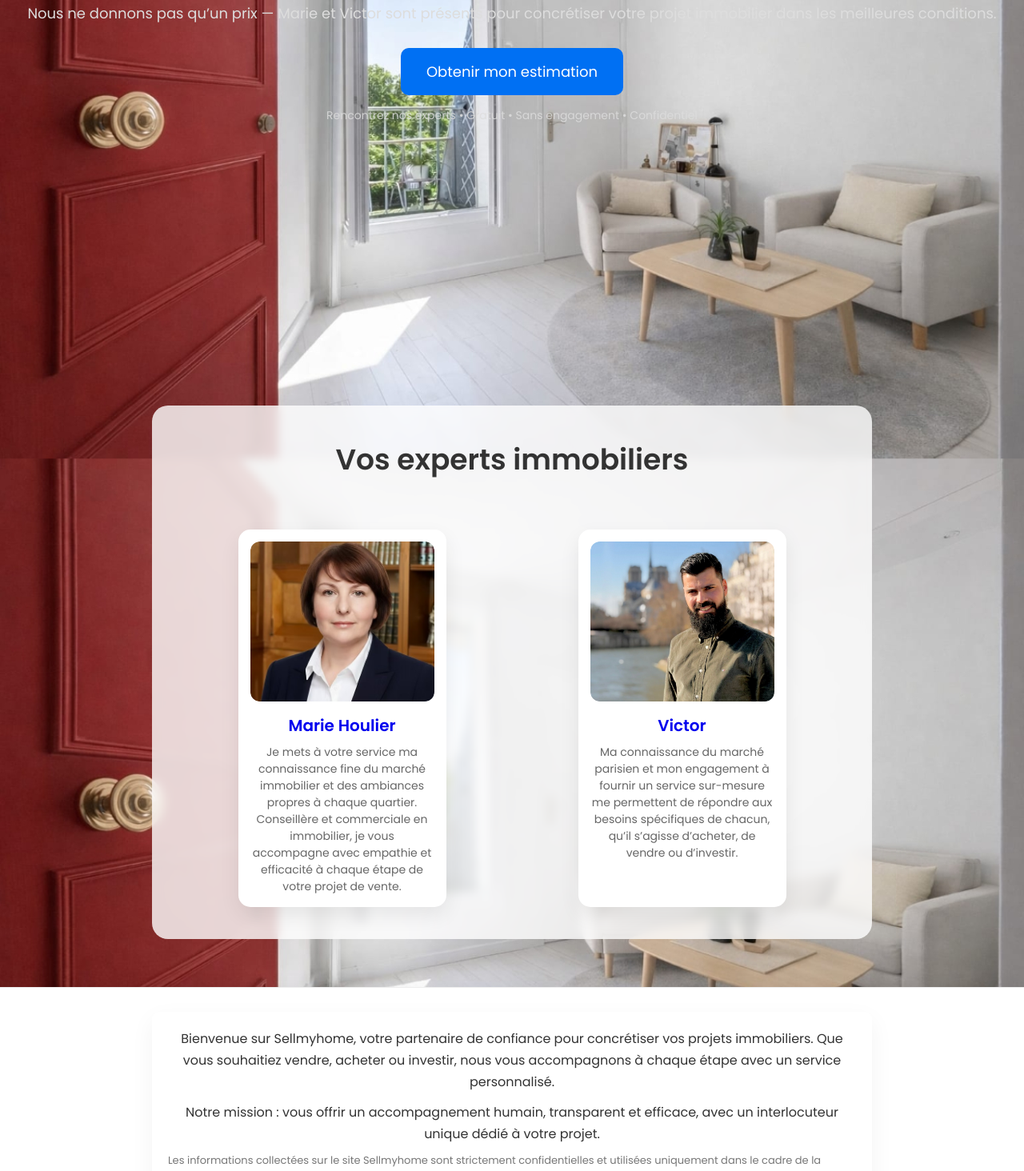
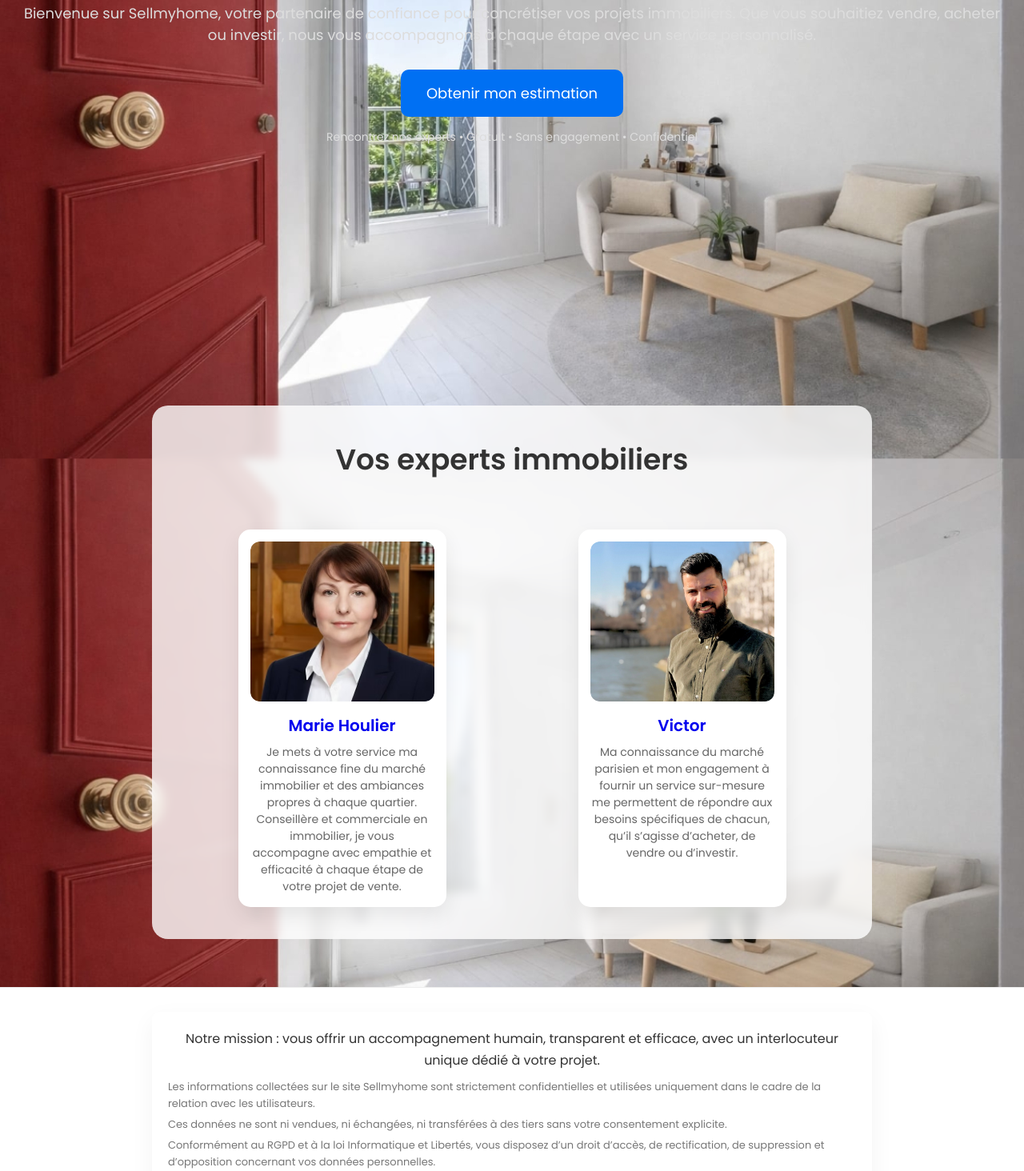
Before and after one commit to Juju-kpi/estimation_immo, a Next.js app: page / in a window 1280 px wide. Shown: the part 280-1744 px from the top of the page at 80% size. Built offline with nearby package versions, Linux system fonts and the light colour scheme.

Commit message:
Update HomeClient.js

```diff
--- a/app/HomeClient.js
+++ b/app/HomeClient.js
@@ -45,8 +45,8 @@ export default function HomeClient() {
     <h1>Une estimation, oui. Mais surtout un accompagnement humain.</h1>
 
     <p>
-      Nous ne donnons pas qu’un prix — Marie et Victor sont présents
-      pour concrétiser votre projet immobilier dans les meilleures conditions.
+      Bienvenue sur Sellmyhome, votre partenaire de confiance pour concrétiser vos projets immobiliers.
+      Que vous souhaitiez vendre, acheter ou investir, nous vous accompagnons à chaque étape avec un service personnalisé.
     </p>
 
     <a href="/estimation">
@@ -55,7 +55,7 @@ export default function HomeClient() {
       </button>
     </a>
 
-    <p style={{ marginTop: 15, fontSize: 14, opacity: 0.85 }}>
+    <p style={{ marginTop: 15, fontSize: 14 }}>
       Rencontrez nos experts • Gratuit • Sans engagement  • Confidentiel
     </p>
   </div>
@@ -135,11 +135,6 @@ Ma connaissance du marché parisien et mon engagement à fournir un service sur-
   <div className="footer-container">
 
     <p className="footer-intro">
-      Bienvenue sur Sellmyhome, votre partenaire de confiance pour concrétiser vos projets immobiliers.
-      Que vous souhaitiez vendre, acheter ou investir, nous vous accompagnons à chaque étape avec un service personnalisé.
-    </p>
-
-    <p className="footer-intro">
       Notre mission : vous offrir un accompagnement humain, transparent et efficace,
       avec un interlocuteur unique dédié à votre projet.
     </p>
@@ -158,15 +153,14 @@ Ma connaissance du marché parisien et mon engagement à fournir un service sur-
         Conformément au RGPD et à la loi Informatique et Libertés, vous disposez d’un droit d’accès,
         de rectification, de suppression et d’opposition concernant vos données personnelles.
       </p>
+             <p style={{ marginTop: 20, fontSize: 13, color: "#999" }}>
+  © 2026 Sellmyhome — Tous droits réservés
+</p>
     </div>
 
   </div>
 </footer>
 
-          <p style={{ marginTop: 20, fontSize: 13, color: "#999" }}>
-  © 2026 Sellmyhome — Tous droits réservés
-</p>
-
     </main>
   );
 }
```
